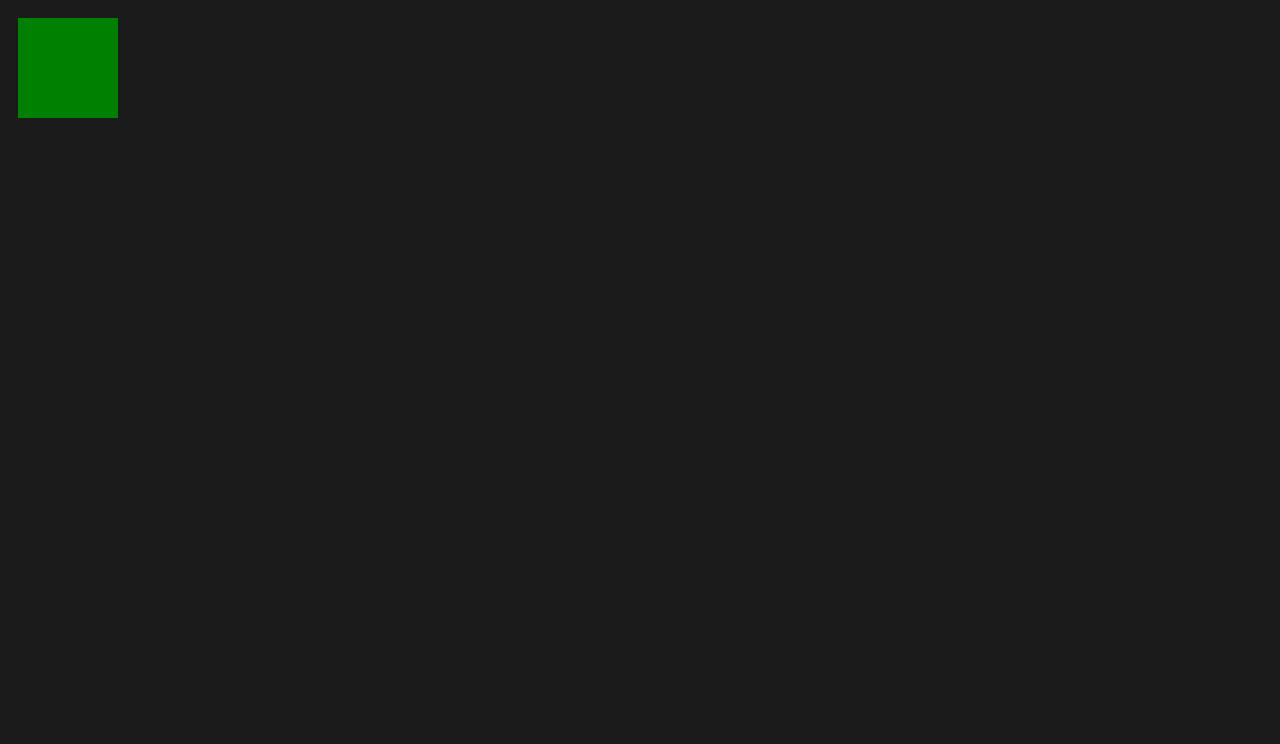
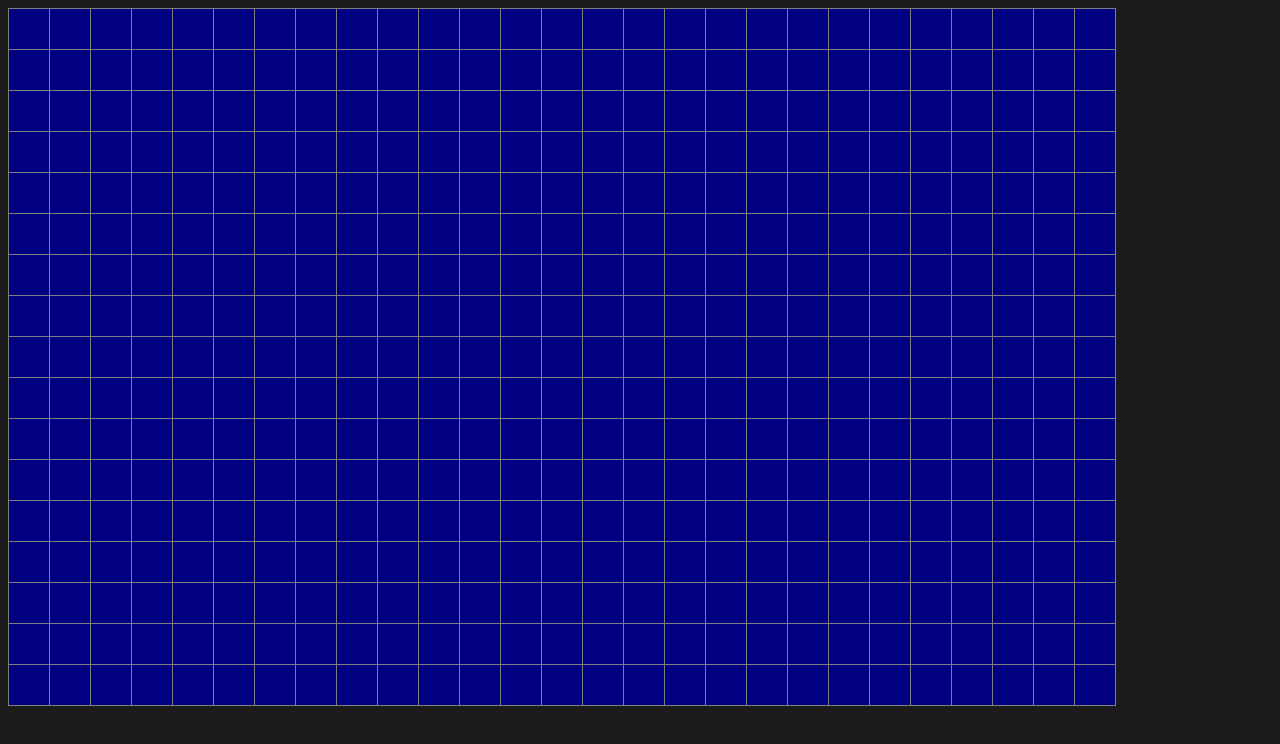
Before and after one commit to Adrian-Larenaudie/jormungand_snake_game, a website with bundled scripts: page index.html in a window 1280 px wide. Built offline with nearby package versions, Linux system fonts and the light colour scheme.

Commit message:
DONE step 1 make_grid() function WIP step 2 snake head

```diff
--- a/index.html
+++ b/index.html
@@ -8,7 +8,10 @@
     <title>Jormungand</title>
 </head>
 <body>
-   <canvas></canvas>
-   <script src="./js/jormungand.js"></script>
+    <!-- Le calcule pour définir la taille de notre canvas: est basé sur les valeurs définit dans la fonction make_gride.js -->
+    <!-- calc((17 * ( 40px + 1px )) +1); calc((27 * ( 40px + 1px )) +1);  -->
+   <canvas  height="698" width="1108"></canvas>
+   <script type="module" src="./js/jormungand.js"></script>
+   <script type="module" src="./js/utils/make_grid.js"></script>
 </body>
 </html>
--- a/js/jormungand.js
+++ b/js/jormungand.js
@@ -1,5 +1,10 @@
+//? La fonction principale du jeu:
 
-var canvas = document.querySelector('canvas');
-var ctx = canvas.getContext('2d');
-ctx.fillStyle = 'green';
-ctx.fillRect(10, 10, 100, 100);
+import { make_grid } from './utils/make_grid.js';
+
+const jormungand = () => {
+    console.log('hello world');
+    make_grid();
+};
+
+jormungand();
--- /dev/null
+++ b/js/utils/make_grid.js
@@ -0,0 +1,33 @@
+// Appeler cette fonction permet de créer une grille dans la balise <canvas> du fichier index.html lié
+export const make_grid = () => {
+    // nombre de case horizontale
+    const x_boxes_numbers = 27;
+    // nombre de case verticale
+    const y_boxes_numbers = 17;
+    // taille des cases en pixels (carrées)
+    const boxe_size = 40;
+    // balise canvas
+    const canvas = document.querySelector('canvas');
+    // bordure en pixels du canvas
+    const canvas_border = 1;
+    // on donne un context au canvas, (le jeu sera en 2d)
+    const ctx = canvas.getContext('2d');
+    // couleur de nos cases (bleue ocean #000080)
+    ctx.fillStyle = '#000080';
+    // une itération pour chaque lignes de la grille
+    for(let y = 0; y < y_boxes_numbers ; y++) {
+        // puis une itération pour afficher toutes les cases sur la ligne courante
+        for(let x = 0; x < x_boxes_numbers; x++) {
+        // la méthode .fillRect() prend 4 paramètres:
+            //? - le 1er: définit le début de la case sur l'axe horizontal
+            //? - le 2eme: définit le début de la case sur l'axe vertical
+            //? - le 3eme: définit la longueur de la case
+            //? - le 4eme définit la hauteur de la case
+        // explication des variables utilisées pour les paramètres de cette méthode
+            //? - 1er param: la bordure du canvas + l'index x courant (créra un espace entre les cases) + la taille de la boxe * l'index x courant
+            //? - 2eme param: idem, on va simplement remplacer les valeurs x par les valeurs y: ce paramètre change qd on a finit d'afficher une ligne
+            //? - 3eme et 4eme param: la taille de la boxe, sachant qu'elle est carrée la valeur est la même pour ces deux paramètres
+            ctx.fillRect(canvas_border + x + (x * boxe_size), canvas_border + y + (y * boxe_size), boxe_size, boxe_size);
+        };
+    };
+};
--- a/style.css
+++ b/style.css
@@ -1,3 +1,7 @@
 body {
     background-color: #1b1b1b;
 }
+
+canvas {
+    background-color: grey;
+}
```
Also changed, not shown: package.json (added, +19 -0 lines), README.md.
